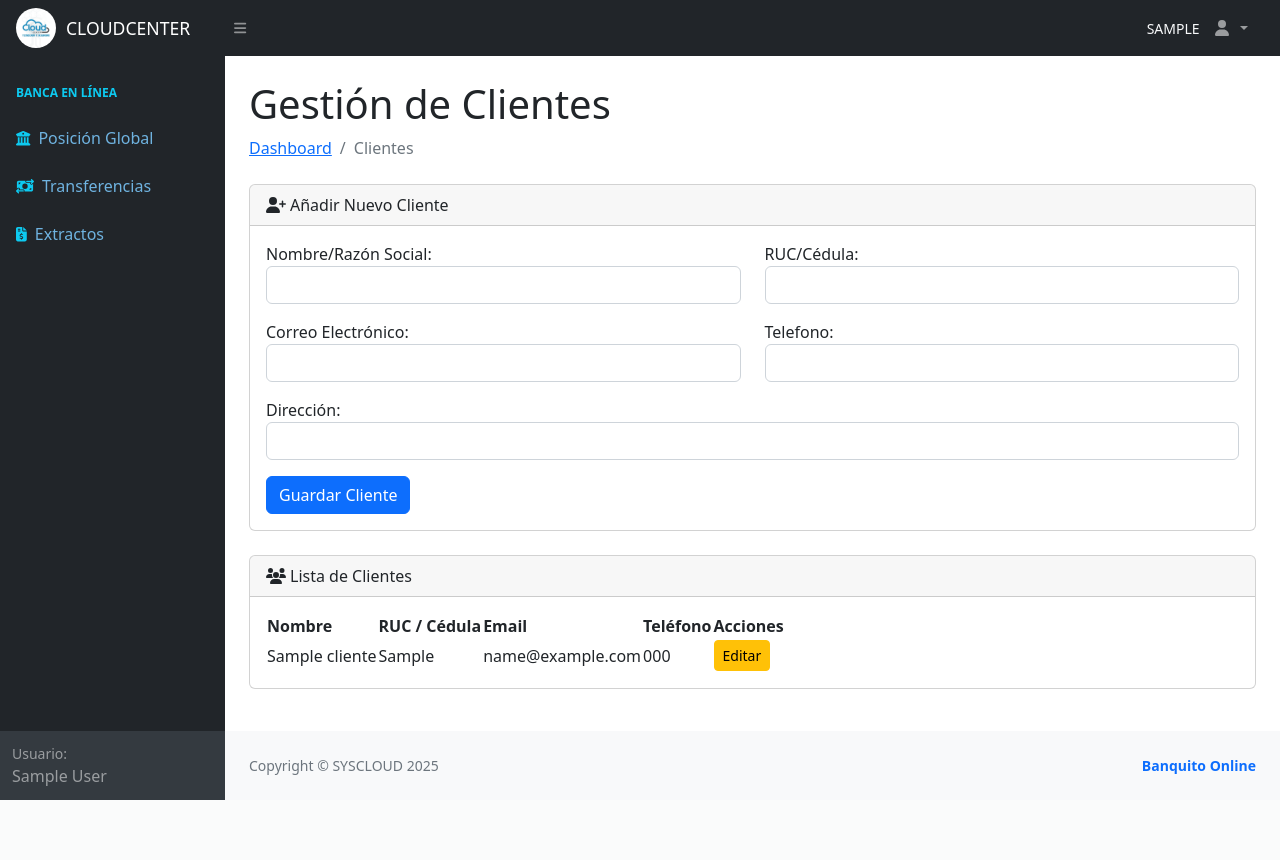
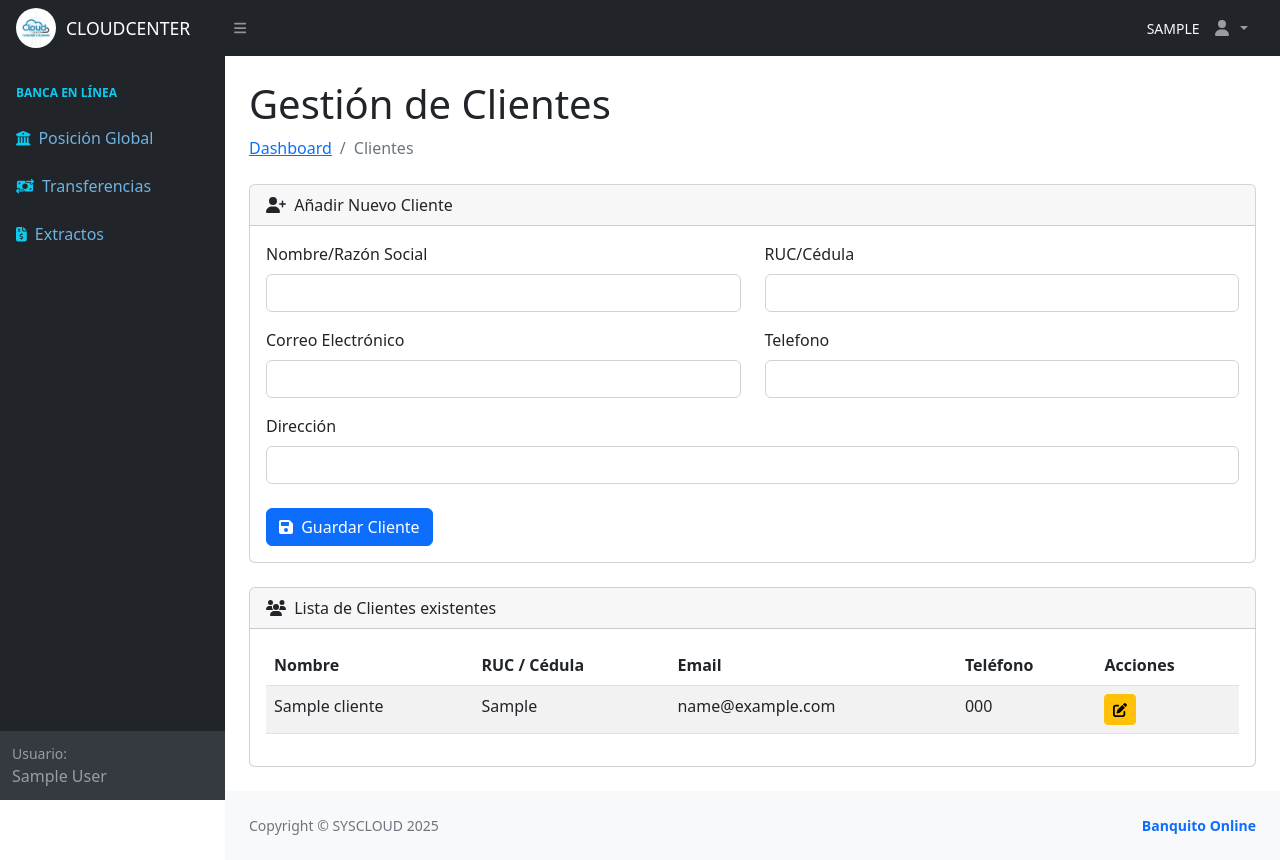
Before and after one commit to CarloSam1989/CloudSYS_dj, a Django app: page /clientes/ in a window 1280 px wide. Before the commit the page ends 800 px from the top, so only its background shows below. Run offline with Django 5.2, Linux system fonts and the light colour scheme; a user stored in the database is signed in; tables that the repository leaves empty hold one stand-in row (values such as "Sample post"); parts of the project's set-up code (start-up, migrations or seed data) failed here and were passed over; some libraries are stand-ins or nearby versions.

Commit message:
Correccion de clientes

```diff
--- a/templates/base.html
+++ b/templates/base.html
@@ -111,7 +111,7 @@
                             </a>
                             <div class="collapse" id="collapsePersonas" aria-labelledby="headingOne" data-bs-parent="#sidenavAccordion">
                                 <nav class="sb-sidenav-menu-nested nav">
-                                    <a class="nav-link" href="#" onclick="alert('Debes crear la URL clientes')">Clientes</a>
+                                    <a class="nav-link" href="{% url 'clientes' %}">Clientes</a>
                                     <a class="nav-link" href="{% url 'proveedores' %}">Proveedores</a>
                                 </nav>
                             </div>
--- a/templates/clientes.html
+++ b/templates/clientes.html
@@ -11,27 +11,61 @@
             <li class="breadcrumb-item active">Clientes</li>
         </ol>
 
+
         <div class="card mb-4">
-            <div class="card-header"><i class="fas fa-user-plus me-1"></i>Añadir Nuevo Cliente</div>
+            <div class="card-header">
+                <i class="fas fa-user-plus me-1"></i>
+                Añadir Nuevo Cliente
+            </div>
             <div class="card-body">
                 <form method="post">
                     {% csrf_token %}
                     <div class="row">
-                        <div class="col-md-6 mb-3">{{ form.nombre.label_tag }} {{ form.nombre }}</div>
-                        <div class="col-md-6 mb-3">{{ form.ruc.label_tag }} {{ form.ruc }}</div>
-                        <div class="col-md-6 mb-3">{{ form.email.label_tag }} {{ form.email }}</div>
-                        <div class="col-md-6 mb-3">{{ form.telefono.label_tag }} {{ form.telefono }}</div>
-                        <div class="col-12 mb-3">{{ form.direccion.label_tag }} {{ form.direccion }}</div>
+                        <div class="col-md-6 mb-3">
+                            <label class="form-label">{{ form.nombre.label }}</label>
+                            {{ form.nombre }}
+                            {% if form.nombre.errors %}
+                                <div class="text-danger small">{{ form.nombre.errors }}</div>
+                            {% endif %}
+                        </div>
+
+                        <div class="col-md-6 mb-3">
+                            <label class="form-label">{{ form.ruc.label }}</label>
+                            {{ form.ruc }}
+                        </div>
+
+                        <div class="col-md-6 mb-3">
+                            <label class="form-label">{{ form.email.label }}</label>
+                            {{ form.email }}
+                        </div>
+
+                        <div class="col-md-6 mb-3">
+                            <label class="form-label">{{ form.telefono.label }}</label>
+                            {{ form.telefono }}
+                        </div>
+
+                        <div class="col-12 mb-3">
+                            <label class="form-label">{{ form.direccion.label }}</label>
+                            {{ form.direccion }}
+                        </div>
                     </div>
-                    <button type="submit" class="btn btn-primary">Guardar Cliente</button>
+
+                    <div class="mt-2">
+                        <button type="submit" class="btn btn-primary">
+                            <i class="fas fa-save me-1"></i> Guardar Cliente
+                        </button>
+                    </div>
                 </form>
             </div>
         </div>
 
         <div class="card mb-4">
-            <div class="card-header"><i class="fas fa-users me-1"></i>Lista de Clientes</div>
+            <div class="card-header">
+                <i class="fas fa-users me-1"></i>
+                Lista de Clientes existentes
+            </div>
             <div class="card-body">
-                <table id="datatablesSimple">
+                <table id="datatablesSimple" class="table table-striped">
                     <thead>
                         <tr>
                             <th>Nombre</th>
@@ -49,8 +83,14 @@
                             <td>{{ cliente.email }}</td>
                             <td>{{ cliente.telefono }}</td>
                             <td>
-                                <a href="#" class="btn btn-sm btn-warning">Editar</a>
+                                <a href="#" class="btn btn-sm btn-warning" title="Editar">
+                                    <i class="fas fa-edit"></i>
+                                </a>
                             </td>
+                        </tr>
+                        {% empty %}
+                        <tr>
+                            <td colspan="5" class="text-center text-muted">No hay clientes registrados aún.</td>
                         </tr>
                         {% endfor %}
                     </tbody>
```
